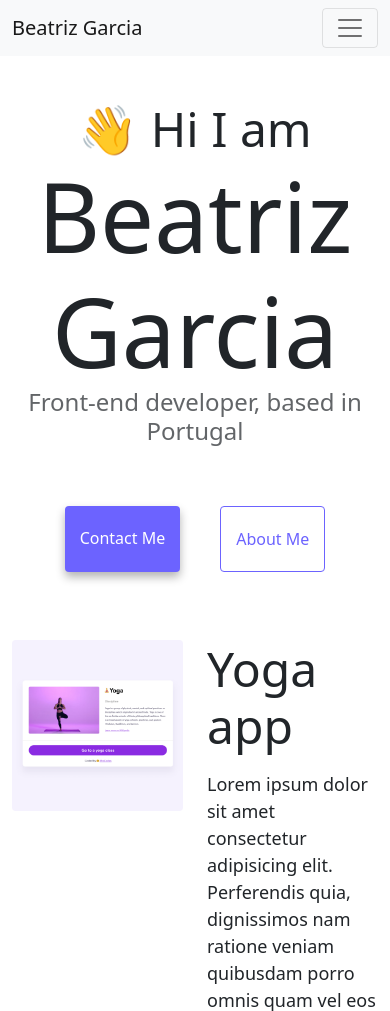
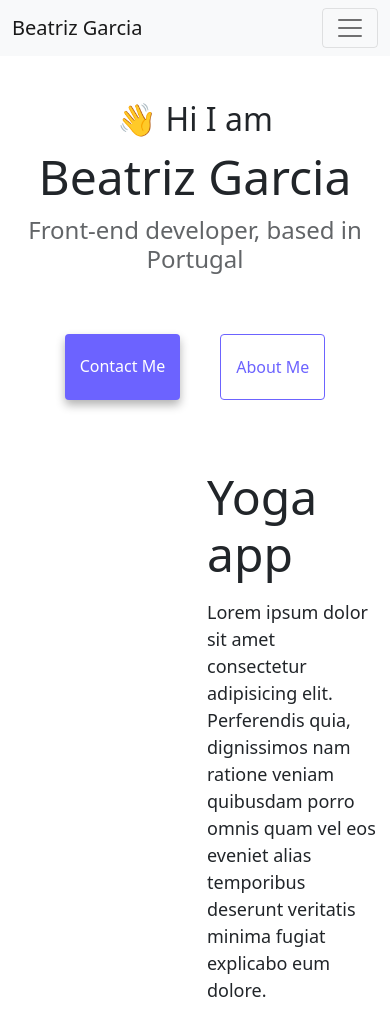
Before and after one commit to beattrizgarcia/advanced-tools-homework, a plain HTML site: page index.html in a window 390 px wide. Shown: the top 1011 px of the page. Drawn offline with nearby package versions, Linux system fonts and the light colour scheme.

Commit message:
Added the Media CSS queries

```diff
--- a/index.html
+++ b/index.html
@@ -51,19 +51,22 @@
         </div>
       </div>
     </nav>
-    <h2 class="text-center">👋 Hi I am</h2>
-    <h1 class="text-center">Beatriz Garcia</h1>
-    <h3 class="text-center">Front-end developer, based in Portugal</h3>
+    <header>
+    <h2 class="text-center hello">👋 Hi I am</h2>
+    <h1 class="text-center name">Beatriz Garcia</h1>
+    <h3 class="text-center from">Front-end developer, based in Portugal</h3>
+    </header>
     <div class="navigation-links mb-5">
       <a href="about.html#contact" class="primary-link" title="Contact page">Contact me</a>
       <a href="about.html" class="secondary-link" title="About page">About me</a>
     </div>
+
     <div class="container">
       <div class="row">
         <div class="col-6">
-          <img src="images/yoga.png" class="img-fluid rounded" alt="Woman doing yoga"/>
+          <img src="images/yoga.png" class="img-fluid rounded d-none d-sm-block" alt="Woman doing yoga"/>
         </div>
-        <div class="col-6">
+        <div class="col-6 center-text">
           <h2 class="mb-3">Yoga app</h2>
           <p>
             Lorem ipsum dolor sit amet consectetur adipisicing elit. Perferendis
@@ -90,12 +93,12 @@
           </div>
         </div>
         <div class="col-6">
-          <img src="images/weather.png" class="img-fluid rounded" alt="Weather app"  />
+          <img src="images/weather.png" class="img-fluid rounded d-none d-sm-block" alt="Weather app"  />
         </div>
       </div>
       <div class="row mt-5">
         <div class="col-6">
-          <img src="images/yogurt.png" class="img-fluid rounded" alt="Yogurt with blackberries"/>
+          <img src="images/yogurt.png" class="img-fluid rounded d-none d-sm-block" alt="Yogurt with blackberries"/>
         </div>
         <div class="col-6">
           <h2 class="mb-3">Yogurt app</h2>
--- a/style.css
+++ b/style.css
@@ -6,6 +6,25 @@
 
 body {
   margin-top: 100px;
+}
+
+@media (max-width: 576px) {
+  .hello {
+    font-size: 32px;
+  }
+
+  .name {
+    margin-top: 10px;
+    font-size: 48px;
+    margin-bottom: 10px;
+  }
+  .from {
+    font-size: 24px;
+  }
+container {
+    text-align: center;
+}
+
 }
 
 h1,
```
